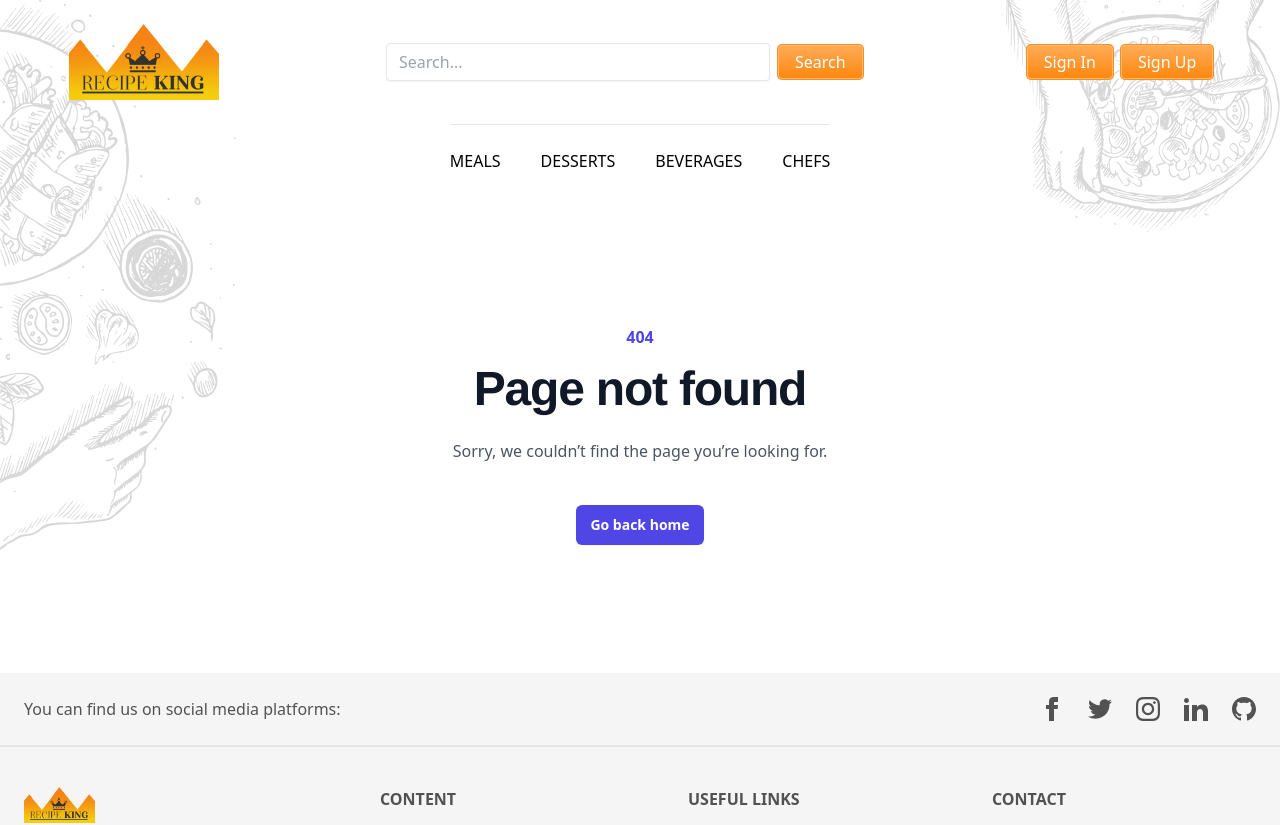
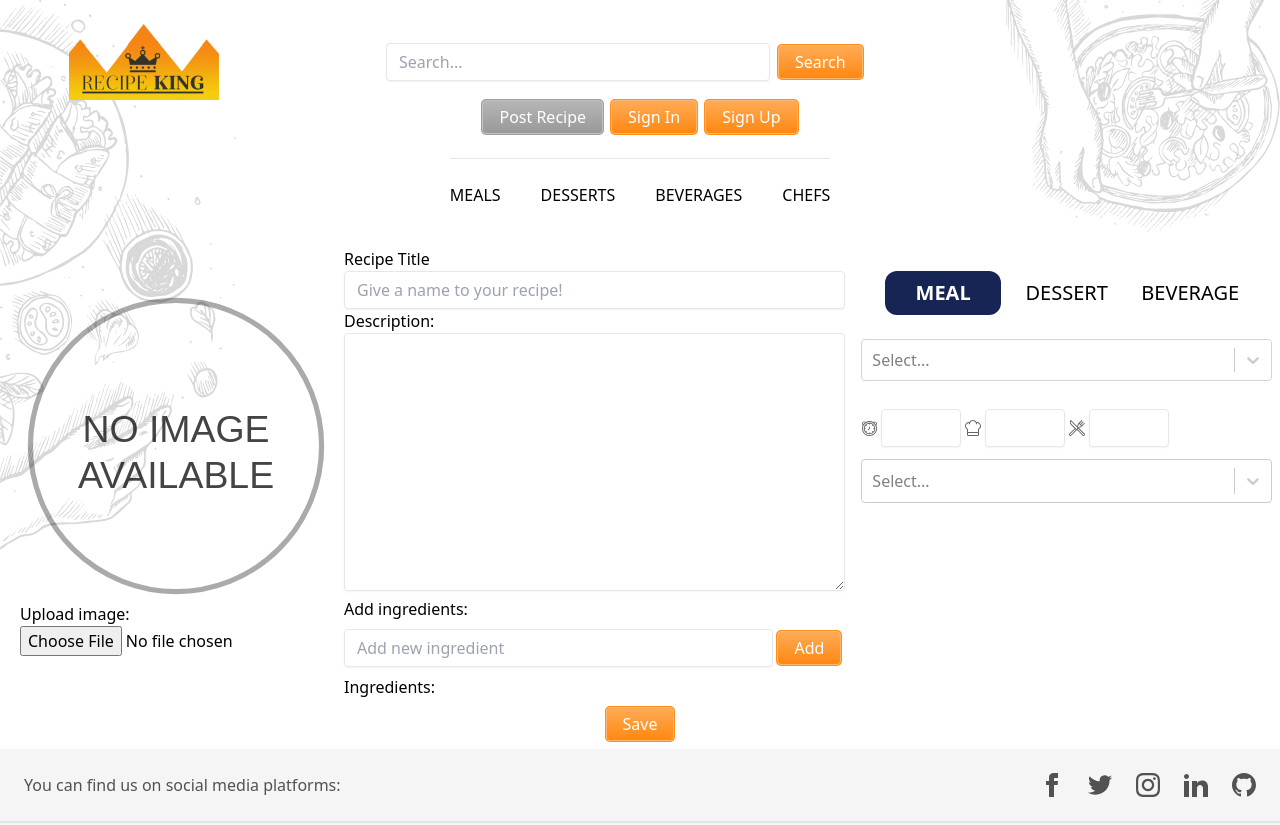
Before and after one commit to progmatic-fs-2023/receptkiraly, a React (Vite) app in the folder client/: page /postrecipe in a window 1280 px wide. Shown: the top 825 px of the page. Built offline with nearby package versions, Linux system fonts and the light colour scheme.

Commit message:
Új recept készítése olda

```diff
--- a/client/src/App.jsx
+++ b/client/src/App.jsx
@@ -14,6 +14,7 @@ import Registration from './pages/Registration';
 import NoPage from './pages/NoPages';
 import Profile from './pages/Profile';
 import Rankings from './pages/Rankings';
+import NewRecipe from './pages/NewRecipe';
 /* Template */
 import Banner from './components/Banner';
 import Fallback from './components/Fallback';
@@ -41,11 +42,12 @@ function App() {
               <Route path="/register" element={<Registration />} />
               <Route path="/profile" element={<Profile />} />
               <Route path="/rankings" element={<Rankings />} />
+              <Route path="/postrecipe" element={<NewRecipe />} />
               <Route path="/*" element={<NoPage />} />
             </Routes>
         </ErrorBoundary>
         </main>
-        <footer className="relative z-50">
+        <footer className="relative z-0">
       <Footer />
       </footer>
     </div>
--- a/client/src/components/Banner.jsx
+++ b/client/src/components/Banner.jsx
@@ -50,6 +50,15 @@ function Banner() {
         </div>
       </div>
       <div className="flex flex-grow justify-center items-center sm:mt-4 md:mt-0">
+      {isAuthenticated ? (
+          <Link to="/postrecipe">
+          <Button text="Post Recipe" type="button" />
+          </Link>
+        ) : (
+          <Link to="/postrecipe">
+            <Button text="Post Recipe" type="button" addClassName="grayscale disabled-button" disabled/>
+          </Link>
+        )}
         <nav>
           <ul>
             <li>
--- a/client/src/components/DetailedRecipe.jsx
+++ b/client/src/components/DetailedRecipe.jsx
@@ -43,7 +43,7 @@ function DetailedRecipe({ editMode }) {
   }, []);
 
   return (
-    <section>
+    <div>
       <form onSubmit="API CALL" className="flex flex-col flex-nowrap items-center">
         <div className="flex flex-col lg:flex-row">
           <div className="flex-1 flex flex-col lg:flex-row items-center justify-between lg:w-2/3 p-2">
@@ -124,7 +124,7 @@ function DetailedRecipe({ editMode }) {
           />
         ) : null}
       </form>
-    </section>
+    </div>
   );
 }
 
--- a/client/src/components/NewRecipe.jsx
+++ /dev/null
@@ -1,13 +0,0 @@
-import React from 'react';
-import { Link } from 'react-router-dom';
-import Button from './Button';
-
-function NewRecipe() {
-    return (
-      <div className="flex flex-col justify-between w-4/5 border p-4 rounded-md bg-gray-100 shadow m-2">
-        <Link to="/register"><Button type="button" text="Post New Recipe"/></Link>
-        </div>
-  );
-}
-
-export default NewRecipe;
--- a/client/src/components/SearchForm.jsx
+++ b/client/src/components/SearchForm.jsx
@@ -52,7 +52,7 @@ function SearchFilter() {
         <Button text="Search" type="button" onClick={handleSearch} />
       </div>
       </div>
-      <div className={`filterContainer transition-opacity ${isOpen ? 'opacity-100' : 'opacity-0'}`}>
+      <div>
         <Button
           text="Filters"
           type="button"
--- a/client/src/index.css
+++ b/client/src/index.css
@@ -46,3 +46,19 @@ h1 {
 .custom-button-shadow {
   box-shadow: 0px 0px 0px 1px #ff8e1d;
 }
+.disabled-button {
+  background: #b6b6b6;
+  background-image: -webkit-linear-gradient(top, #b6b6b6, #999999);
+  background-image: -moz-linear-gradient(top, #b6b6b6, #999999);
+  background-image: -ms-linear-gradient(top, #b6b6b6, #999999);
+  background-image: -o-linear-gradient(top, #b6b6b6, #999999);
+  background-image: linear-gradient(to bottom, #b6b6b6, #999999);
+}
+.disabled-button:hover {
+  background: #b6b6b6;
+  background-image: -webkit-linear-gradient(top, #b6b6b6, #999999);
+  background-image: -moz-linear-gradient(top, #b6b6b6, #999999);
+  background-image: -ms-linear-gradient(top, #b6b6b6, #999999);
+  background-image: -o-linear-gradient(top, #b6b6b6, #999999);
+  background-image: linear-gradient(to bottom, #b6b6b6, #999999);
+}
--- a/client/src/pages/Home.jsx
+++ b/client/src/pages/Home.jsx
@@ -27,7 +27,7 @@ function Home() {
 
   return (
     <div>
-       <div><img src="/images/banner-v2.png" alt="Banner" className="w-full relative z-20"/></div>
+       <div><img src="/images/banner-v2.png" alt="Banner" className="w-full relative z-10"/></div>
        <div className="container mx-auto my-2">
       <div>
         Hello project!
--- /dev/null
+++ b/client/src/pages/NewRecipe.jsx
@@ -0,0 +1,13 @@
+import React from 'react';
+import DetailedRecipe from '../components/DetailedRecipe';
+
+function NewRecipe() {
+  const editMode = true;
+    return (
+      <section className="container mx-auto my-2">
+        <DetailedRecipe editMode={editMode}/>
+        </section>
+  );
+}
+
+export default NewRecipe;
```
